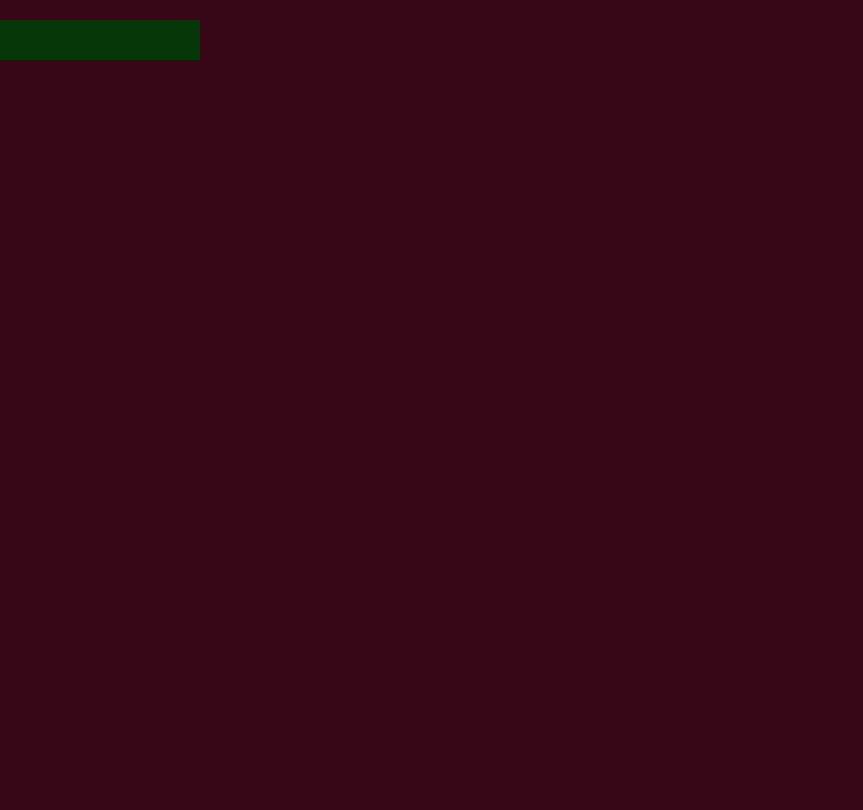
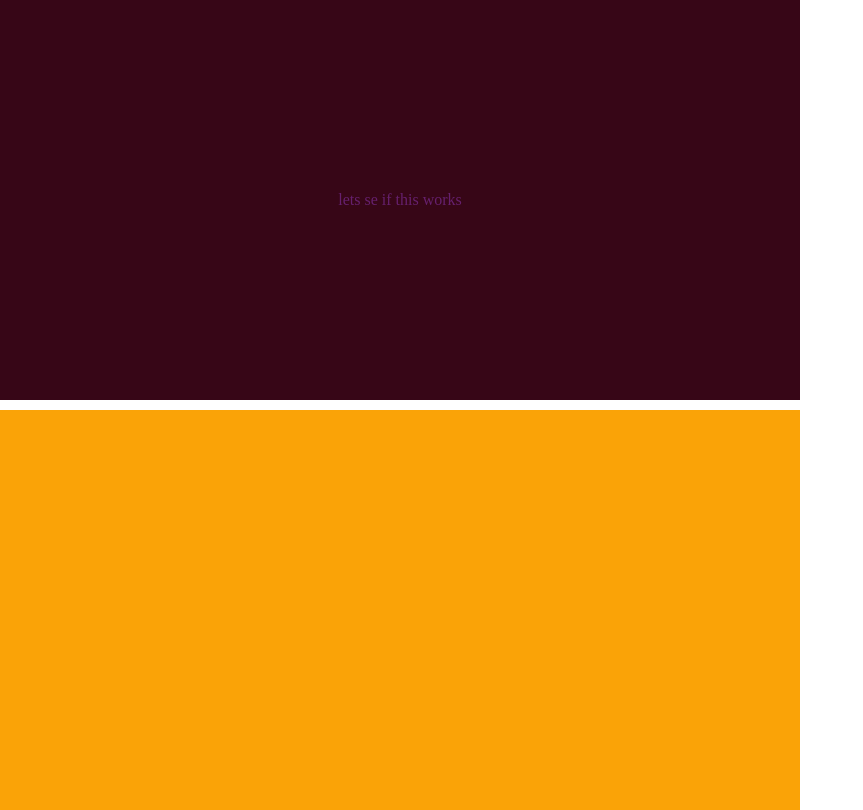
Before and after one commit to ZFazzi/bem-flexbox, a plain HTML site: page index.html in a window 1280 px wide. Shown: the whole page, without its empty margins (0-863 px from the left). Drawn offline with Linux system fonts and the light colour scheme.

Commit message:
Har skapat två element och lagt till ändringar i CSS så att lådorna är synliga och i rätt färg

```diff
--- a/index.html
+++ b/index.html
@@ -8,16 +8,25 @@
     <title>Document</title>
 </head>
 <body>
-    <section id="squares">
+    <div class="flex__squares">
+        <div class="square-box">
+            <div class="first-box"> lets se if this works </div>
+            <div class="second-box"> </div>
+            <div class="third-box"> </div>
+            <div class="fourth-box"> </div>
+            <div class="fifth-box"> </div>
+            <div class="sixth-box"> </div>
+        </div>
+    </div>
+    <div class="flex__circles">
         <div class="square-box">
             <div class="first-box"> </div>
             <div class="second-box"> </div>
             <div class="third-box"> </div>
             <div class="fourth-box"> </div>
             <div class="fifth-box"> </div>
-            <div class="sixth-box"> </div>
         </div>
-    </section>
+    </div>
 
 </body>
 </html>
--- a/style/index.css
+++ b/style/index.css
@@ -1,5 +1,4 @@
 body{
-    background-color: #370617;
     max-width: 200px;
 }
 
@@ -8,14 +7,32 @@ element.style{
     justify-content: flex-end;
 }
 
-.square-box{
+.flex__squares{
     z-index: 10;
-    border-radious: 0 0 0 10px;
-    background-color: #063708;
+    background-color: #370617;
+    height: 50vh;
+    width: 100vh;
+    display: flex;
+    flex-direction: column;
+    justify-content: center;
+    align-items: center;
+}
+
+.flex__circles{
+    margin-top: 10px;
+    z-index: 10;
+    background-color: #FAA307;
+    height: 50vh;
+    width: 100vh;
+    display: flex;
+    flex-direction: column;
+    justify-content: center;
+    align-items: center;
 }
 
 .first-box{
     display: flex;
+    border-radius: 0 0 0 10px;
     margin: 20px;
     padding: 20px;
     color: rgb(102, 32, 110);
```
